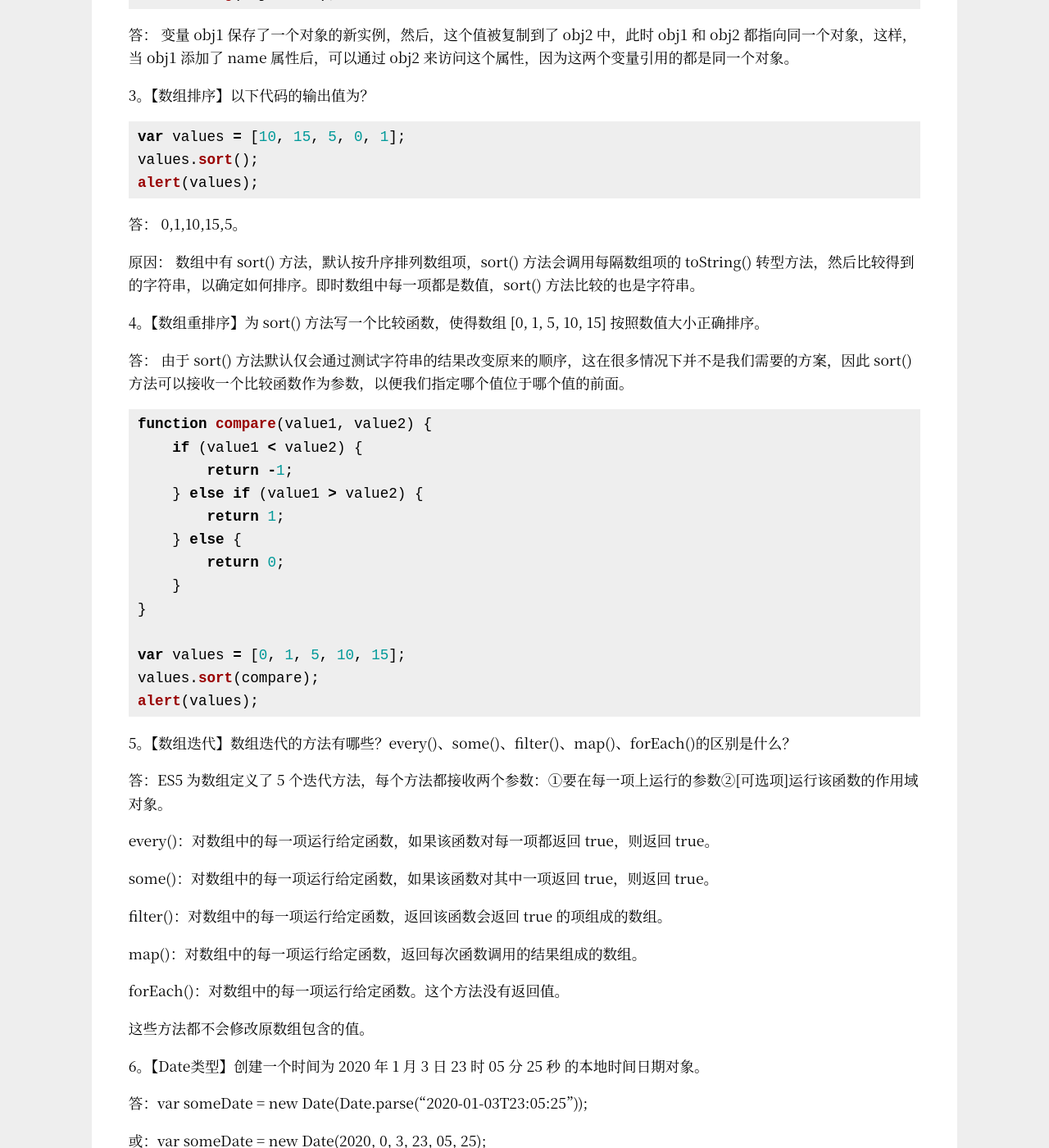
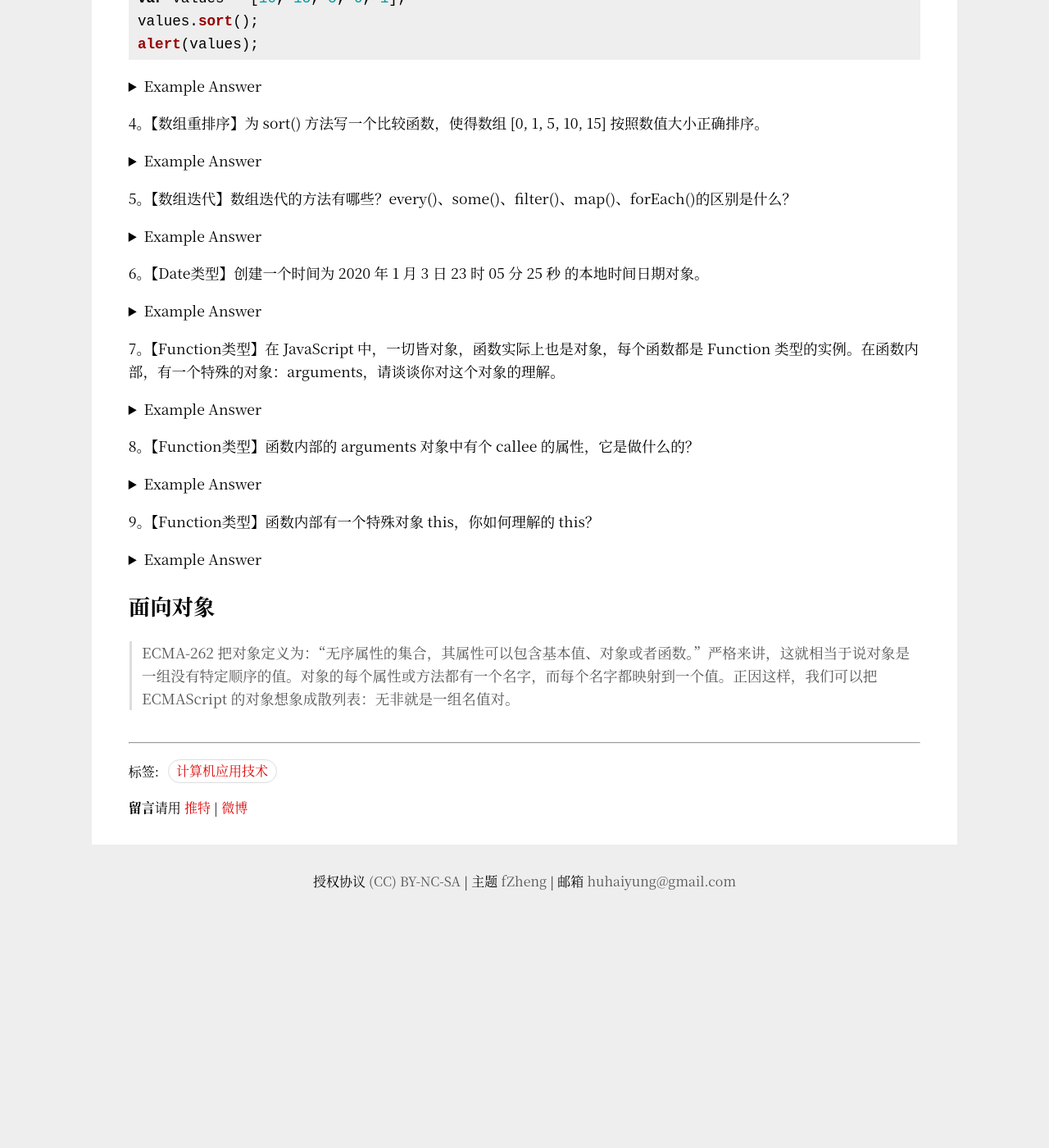
Before and after one commit to Haiyung/haiyung.github.io, a Jekyll site: the page built from _posts/2019-12-30-front-end-interview-questions.md, in a window 1280 px wide and 1400 px high, scrolled down 1460 px. Shown: the whole window at 82% size. Built offline with Jekyll 4.4.1, drawn with Linux system fonts in a browser that asks for light colours; after the commit the page ends 2554 px from its top, so only the background shows below that; some of the changed text lies outside the part shown.

Commit message:
update one article css style about front-end-interview-questions

````diff
--- a/_posts/2019-12-30-front-end-interview-questions.md
+++ b/_posts/2019-12-30-front-end-interview-questions.md
@@ -35,7 +35,12 @@ function doAdd(first, second) {
 doAdd(1, 2, 3);
 ```
 
+<details>
+<summary>Example Answer</summary>
+<p class="answer">
 答：不会；JavaScript 中函数的参数与大多数其他语言的参数不同， JS 函数不介意传递进来多少个参数，也不在乎传进来的参数是什么类型。也就是说，即便你定义了只接收两个参数，在调用这个函数时也未必一定传递两个参数，可以传递一个、三个甚至不传递参数，而解析器永远不会有任何怨言。之所以会这样，原因是 JS 中函数的参数在内部是用一个数组来表示的，函数接收的始终都是这个数组，而不关心数组中包含哪些参数，在函数体内可以通过 arguments 对象来访问这个参数数组，从而可以获取到传递给函数的每一个参数。
+</p>
+</details>
 
 ## 基本类型与引用类型
 
@@ -48,7 +53,12 @@ num1 = 10;
 console.log(num2);
 ```
 
+<details>
+<summary>Example Answer</summary>
+<p class="answer">
 答： 在此，num1 中保存的值是 5。当使用 num1 的值来初始化 num2 时， num2 中也保存了值 5，但 num2 中的 5 和 num1 中的 5是完全独立的，该值知识 num1 中 5 的一个副本，此后，这两个变量不会相互影响。
+</p>
+</details>
 
 2。【址传递】以下代码的输出值为？
 
@@ -59,7 +69,12 @@ obj.name = "Nicholas";
 console.log(obj2.name);
 ```
 
+<details>
+<summary>Example Answer</summary>
+<p class="answer">
 答： 变量 obj1 保存了一个对象的新实例，然后，这个值被复制到了 obj2 中，此时 obj1 和 obj2 都指向同一个对象，这样，当 obj1 添加了 name 属性后，可以通过 obj2 来访问这个属性，因为这两个变量引用的都是同一个对象。
+</p>
+</details>
 
 3。【数组排序】以下代码的输出值为？
 
@@ -69,15 +84,24 @@ values.sort();
 alert(values);
 ```
 
-答： 0,1,10,15,5。
+<details>
+<summary>Example Answer</summary>
+<p class="answer">
+答： 0,1,10,15,5。<br>
 
 原因： 数组中有 sort() 方法，默认按升序排列数组项，sort() 方法会调用每隔数组项的 toString() 转型方法，然后比较得到的字符串，以确定如何排序。即时数组中每一项都是数值，sort() 方法比较的也是字符串。
+</p>
+</details>
 
 4。【数组重排序】为 sort() 方法写一个比较函数，使得数组 [0, 1, 5, 10, 15] 按照数值大小正确排序。
 
+<details>
+<summary>Example Answer</summary>
+<p class="answer">
 答： 由于 sort() 方法默认仅会通过测试字符串的结果改变原来的顺序，这在很多情况下并不是我们需要的方案，因此 sort() 方法可以接收一个比较函数作为参数，以便我们指定哪个值位于哪个值的前面。
-
-```javascript
+</p>
+<pre class="answer">
+// javascript
 function compare(value1, value2) {
     if (value1 < value2) {
         return -1;
@@ -91,10 +115,14 @@ function compare(value1, value2) {
 var values = [0, 1, 5, 10, 15];
 values.sort(compare);
 alert(values);
-```
+</pre>
+</details>
 
 5。【数组迭代】数组迭代的方法有哪些？every()、some()、filter()、map()、forEach()的区别是什么？
 
+<details>
+<summary>Example Answer</summary>
+<pre class="answer">
 答：ES5 为数组定义了 5 个迭代方法，每个方法都接收两个参数：➀要在每一项上运行的参数➁[可选项]运行该函数的作用域对象。
 
 every()：对数组中的每一项运行给定函数，如果该函数对每一项都返回 true，则返回 true。
@@ -108,26 +136,48 @@ map()：对数组中的每一项运行给定函数，返回每次函数调用的
 forEach()：对数组中的每一项运行给定函数。这个方法没有返回值。
 
 这些方法都不会修改原数组包含的值。
+</pre>
+</details>
 
 6。【Date类型】创建一个时间为 2020 年 1 月 3 日 23 时 05 分 25 秒 的本地时间日期对象。
 
+<details>
+<summary>Example Answer</summary>
+<pre class="answer">
 答：var someDate = new Date(Date.parse("2020-01-03T23:05:25"));
 
 或：var someDate = new Date(2020, 0, 3, 23, 05, 25);
+</pre>
+</details>
 
 7。【Function类型】在 JavaScript 中，一切皆对象，函数实际上也是对象，每个函数都是 Function 类型的实例。在函数内部，有一个特殊的对象：arguments，请谈谈你对这个对象的理解。
 
+<details>
+<summary>Example Answer</summary>
+<pre class="answer">
 答：JavaScript 中的函数不介意传递进来多少个参数，当调用某一个函数时，传递参数多了、少了都无所谓，原因是 JavaScript 中的参数内部是用一个数组来表示的，函数接收到的始终是这个数组，而不关心数组中包含哪些参数，如果这个数组中不包含任何元素，无所谓，如果包含多个元素，也没有问题。
 
 在函数体内，可以通过 arguments 这个对象来访问这个参数数组。
+</pre>
+</details>
 
 8。【Function类型】函数内部的 arguments 对象中有个 callee 的属性，它是做什么的？
 
+<details>
+<summary>Example Answer</summary>
+<pre class="answer">
 答：arguments 中的 callee 属性是一个指针，指向拥有这个 arguments 对象的函数。
+</pre>
+</details>
 
 9。【Function类型】函数内部有一个特殊对象 this，你如何理解的 this？
 
+<details>
+<summary>Example Answer</summary>
+<pre class="answer">
 答：this 引用的是函数据以执行的**环境对象**。
+</pre>
+</details>
 
 ## 面向对象
 
````
